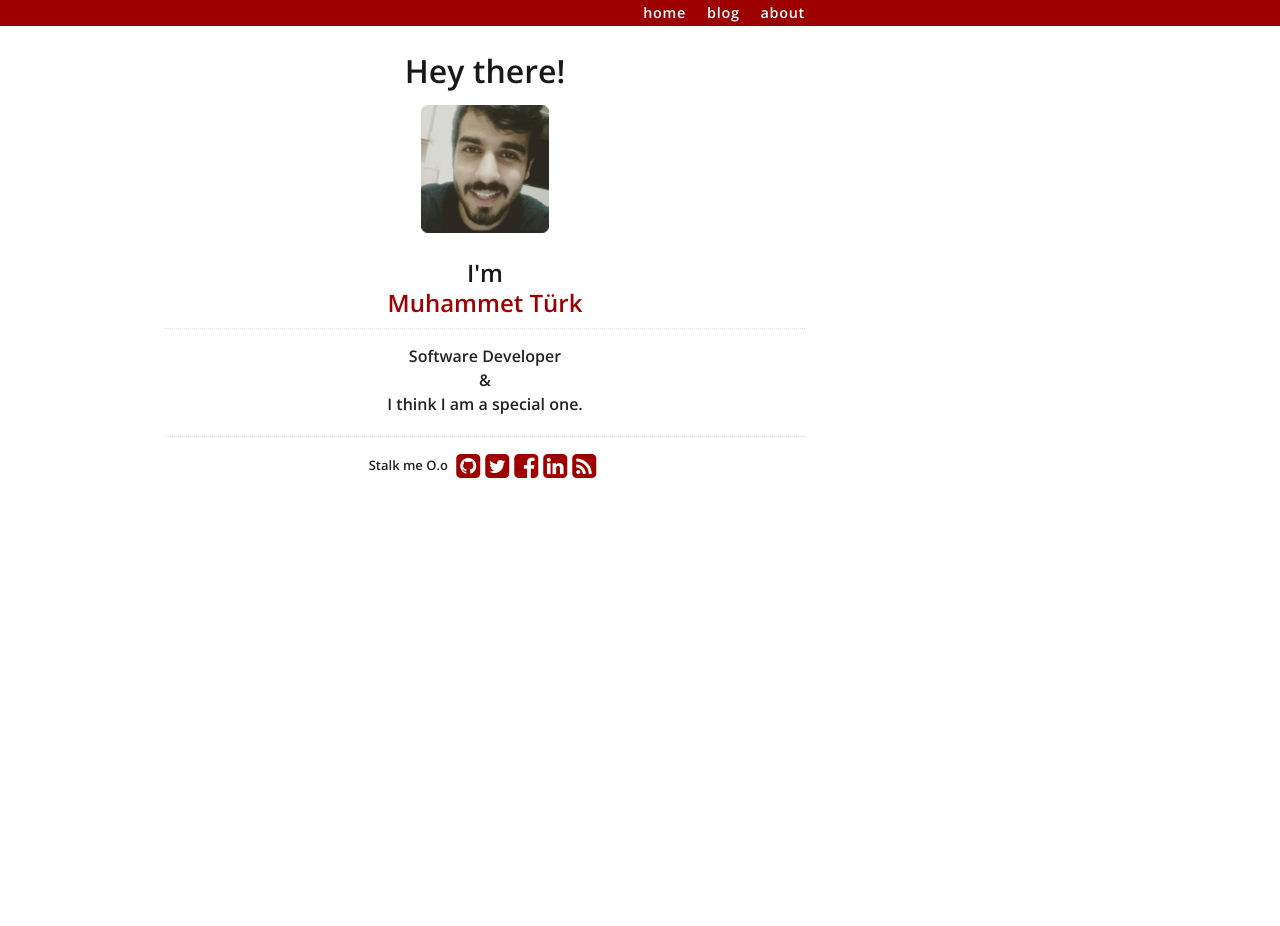
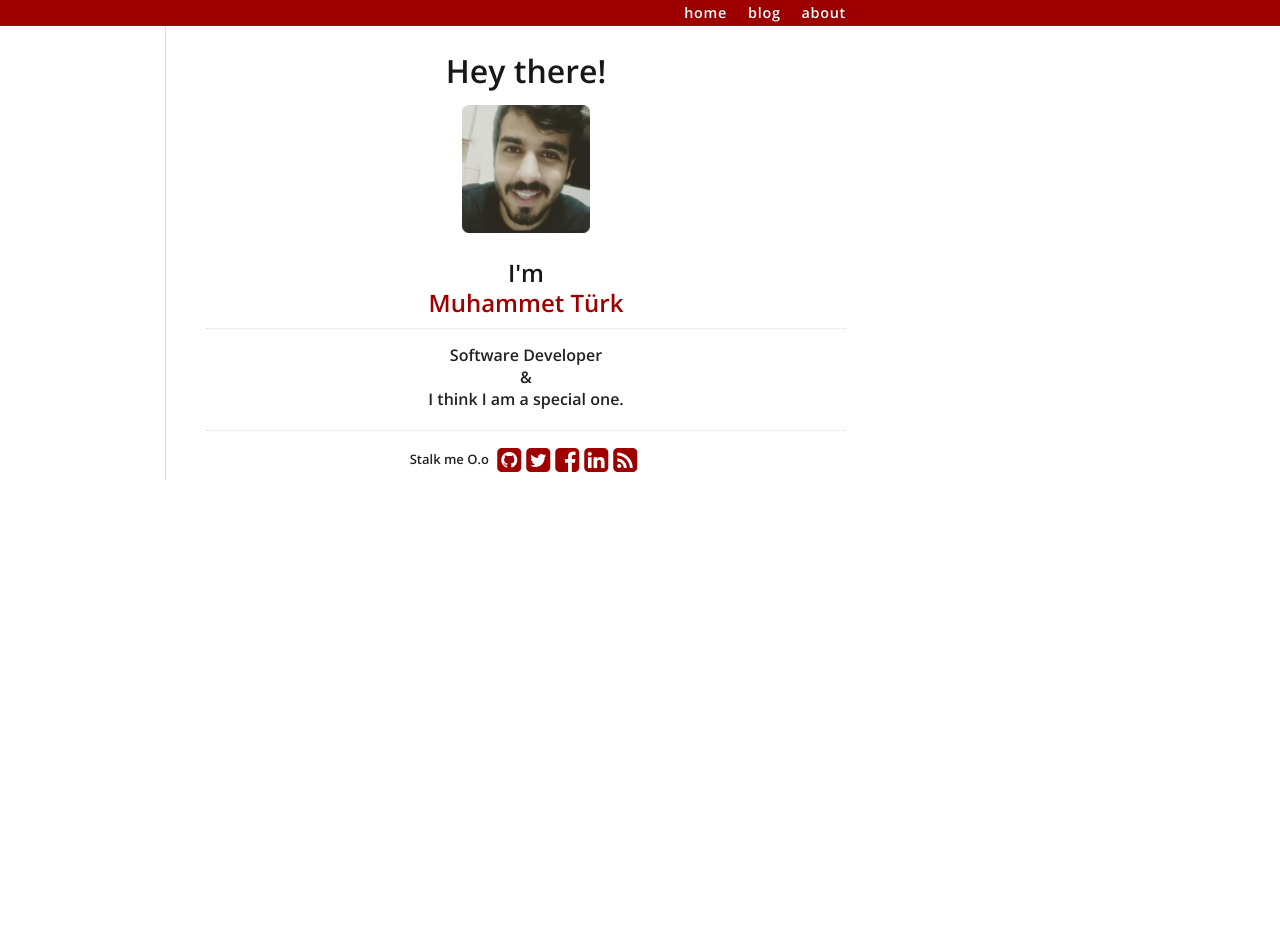
Before and after one commit to mturk111/mturk111.github.io, a Jekyll site: the page built from index.html, in a window 1280 px wide. Built offline with Jekyll 4.4.1, drawn with Linux system fonts in a browser that asks for light colours; nearby versions of some CDN libraries.

Commit message:
Update default-without-footer.html

```diff
--- a/_layouts/default-without-footer.html
+++ b/_layouts/default-without-footer.html
@@ -21,7 +21,7 @@
 <body>
   <div class="container">
 
-    <div class="eleven columns sidebar">
+    <div class="eleven columns content">
       <div id="topbar">
         <ul>
           <li><a href="/about">about</a></li>
```
